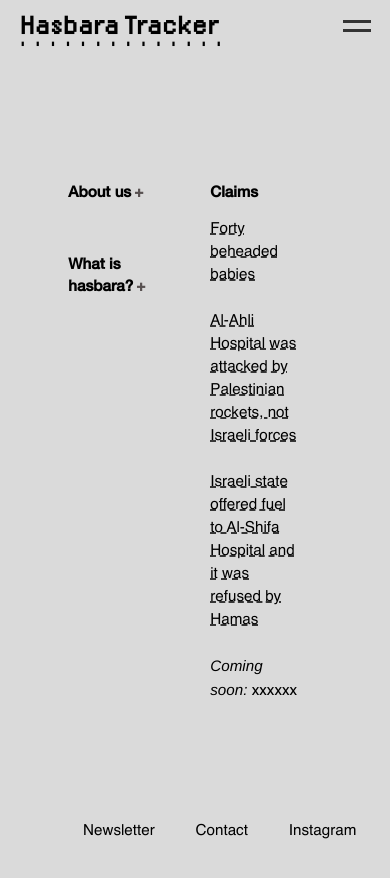
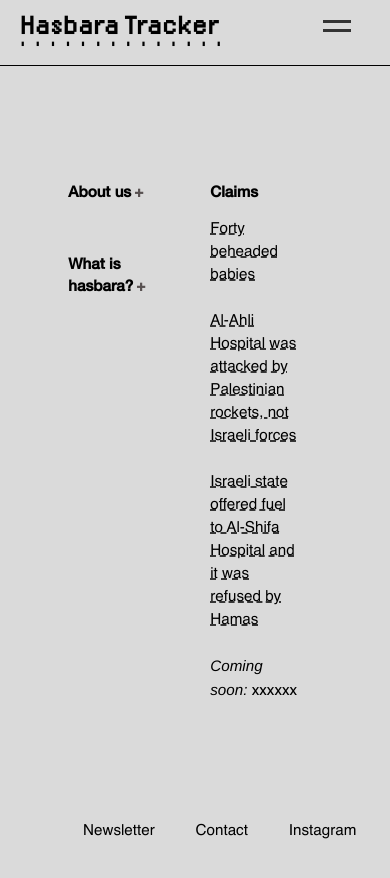
Before and after one commit to tamtzekin/hasbara-tracker, a React (Create React App) app: page / in a window 390 px wide. Shown: the top 878 px of the page. Built offline with nearby package versions, Linux system fonts and the light colour scheme.

Commit message:
sticky header styling

```diff
--- a/src/App.css
+++ b/src/App.css
@@ -350,12 +350,14 @@ h2 .expand-text {
     /* Header */
     .header-container {
         top: 0;
+        left: 0;
         position: fixed;
         background: #dadada;
         z-index: 5;
         width: 100%;
         padding-top: 5px;
         padding-bottom: 60px;
+        border-bottom: solid 0.5px;
     }
 
     /* .filters {
--- a/src/components/Homepage.css
+++ b/src/components/Homepage.css
@@ -32,23 +32,24 @@ h1.ht-heading {
     width: 100%;
 }
 
-/*
-.home-text {
-} */
+  /*  ************************************************************ */
+  /*  ************************************************************ */
+  /*  ************************************************************ */
+  /*  ************************************************************ */
 
 @media only screen and (max-width: 768px) {
     h1.ht-heading {
         font-family: 'LoRes_Regular';
         font-size: 1.7em;
         position: absolute;
-        left: 0;
+        left: 5%;
         margin-top: 2%;
         width: 100%;
     }
 
     #dots {
         margin-top: 5%;
-        margin-left: -14%;
+        margin-left: -9%;
         font-size: 1.7em;
     }
 }
```
